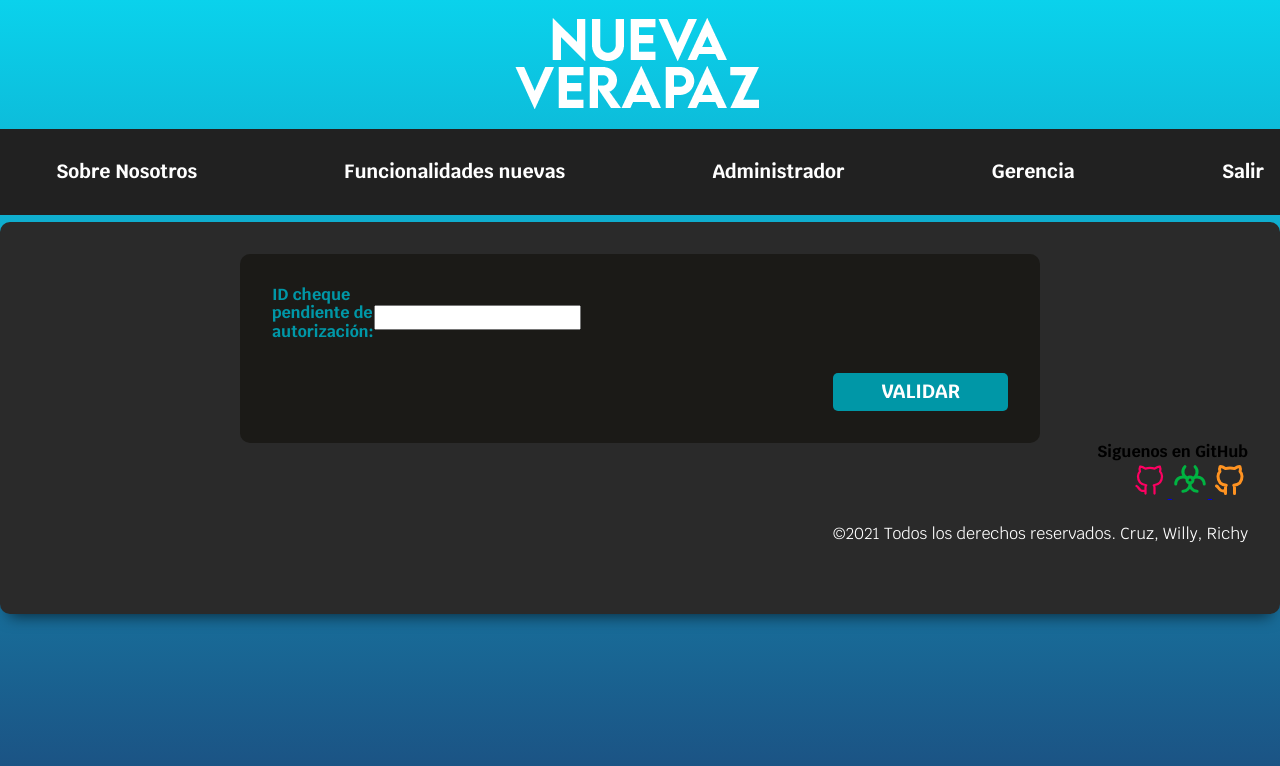
After one commit to cpablop1/database, a Django app: page /validar-cheque/ in a window 1280 px wide. The commit adds this page. Shown: the top 766 px of the page. Run offline with Django 3.2, Linux system fonts and the light colour scheme; some libraries are stand-ins or nearby versions.

Commit message:
vistas para ver cheques pendientes de autorizacion y formulario para validar cheque funcionando

```diff
--- a/BD/BD/urls.py
+++ b/BD/BD/urls.py
@@ -64,4 +64,6 @@ urlpatterns = [
     path('ver-cheque-fallido/', views.VerChequeFallido, name='ver_cheque_fallido'),
     path('ver-cheque-emitido/', views.VerChequeEmitidos, name='ver_cheque_emitido'),
     path('ver-cheque-eliminado/', views.VerChequeEliminado, name='ver_cheque_eliminado'),
+    path('buffer-cheque-pendiente-autorizacion/', views.BufferChequePendienteAutorizacion, name='buffer_chq_pend_auto'),
+    path('validar-cheque/', views.ValidarCheque, name='validar_cheque'),
 ]
--- /dev/null
+++ b/BD/app/templates/buffers/validar_cheque.html
@@ -0,0 +1,15 @@
+{% extends 'layout.html' %}
+
+{% block contenido %}
+    <form class="formulario" method="post">
+        {% csrf_token %}
+        <div class="campo">
+            <label for="validar">ID cheque pendiente de autorización:</label>
+            <input type="number" name="validar" required>
+        </div>
+
+        <div class="enviar">
+            <input class="boton" type="submit" value="VALIDAR">
+        </div>
+    </form>
+{% endblock %}
--- a/BD/app/templates/layout.html
+++ b/BD/app/templates/layout.html
@@ -49,6 +49,8 @@
                     <ul>
                         <li><a href="{% url 'crear_cheque' %}">Crear cheque</a></li>
                         <li><a href="{% url 'ver_cheque' %}">Ver cheque</a></li>
+                        <li><a href="{% url 'buffer_chq_pend_auto' %}">Buffer cheque pendiente autorización</a></li>
+                        <li><a href="{% url 'validar_cheque' %}">Validar cheque</a></li>
                     </ul>
                 </li>
             </ul>
--- a/BD/app/views.py
+++ b/BD/app/views.py
@@ -10,6 +10,7 @@ import data.Usuario as user
 import data.Proveedor as proveedor
 import data.Cuenta_bancaria as cuenta_bancaria
 import data.Cheque as cheque
+import data.buffers as buffer
 
 import data.Contacto as Contacto
 
@@ -1038,7 +1039,41 @@ def VerChequeEliminado(request):
         'leer': clave
     })
 
+def BufferChequePendienteAutorizacion(request):
+    clave = []
+    try:
+        data = buffer.Buffer_chq_pendt_autorizacion()
+        leer = data.read()
+        for fila in leer['res']:
+            clave.append(fila)
+    except:
+        messages.error(
+            request, 'Error de conexión, no se podrán visualizar todos cheques!')
 
+    return render(request, 'buffers/buffer_chq_pendt_atorizacion.html', {
+        'leer': clave
+    })
+
+def ValidarCheque(request):
+    if request.method == 'POST':
+        id_validar = request.POST['validar']
+        if int(id_validar) == 0:
+            messages.error(request, 'El ID del cheque debe ser mayor a 0, seleccione un ID válido.')
+        else:
+            diccionario = {'id_pendencia':id_validar,
+                            'id_user':request.COOKIES['id_user']}
+
+            try:
+                data = buffer.Buffer_chq_pendt_autorizacion()
+                result = data.validar(diccionario)
+                if result['id'] == 0:
+                    messages.warning(request, 'Verifique el ID del cheque pendiente de autorización.')
+                else:
+                    messages.success(request, 'Cheque validado correctamente!')
+            except:
+                messages.error(request, 'Error de conexión, no se realizó la validación del cheque!')
+
+    return render(request, 'buffers/validar_cheque.html')
 
 
 
```
Also changed, not shown: BD/app/templates/buffers/buffer_chq_pendt_atorizacion.html (added, +31 -0 lines).
